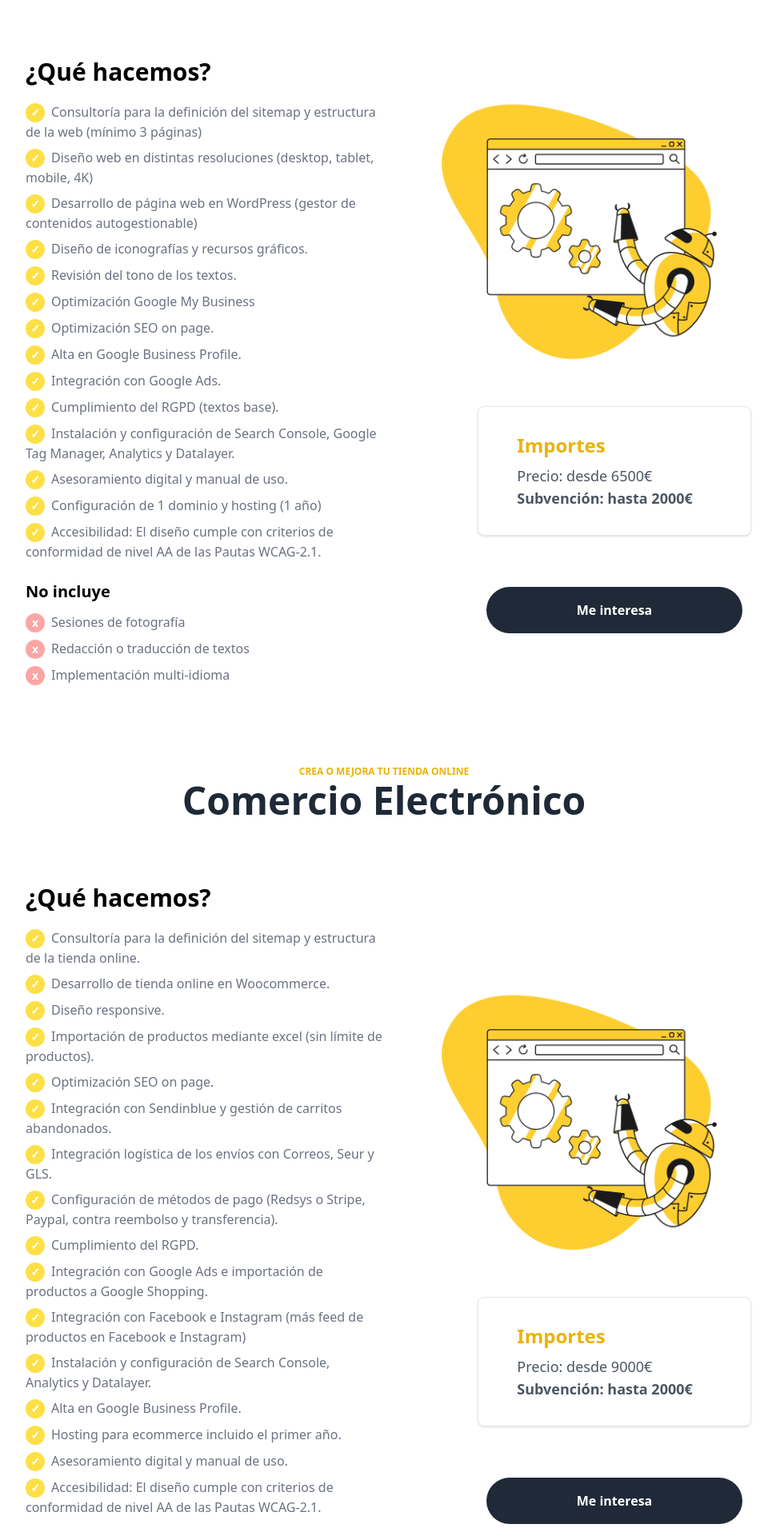
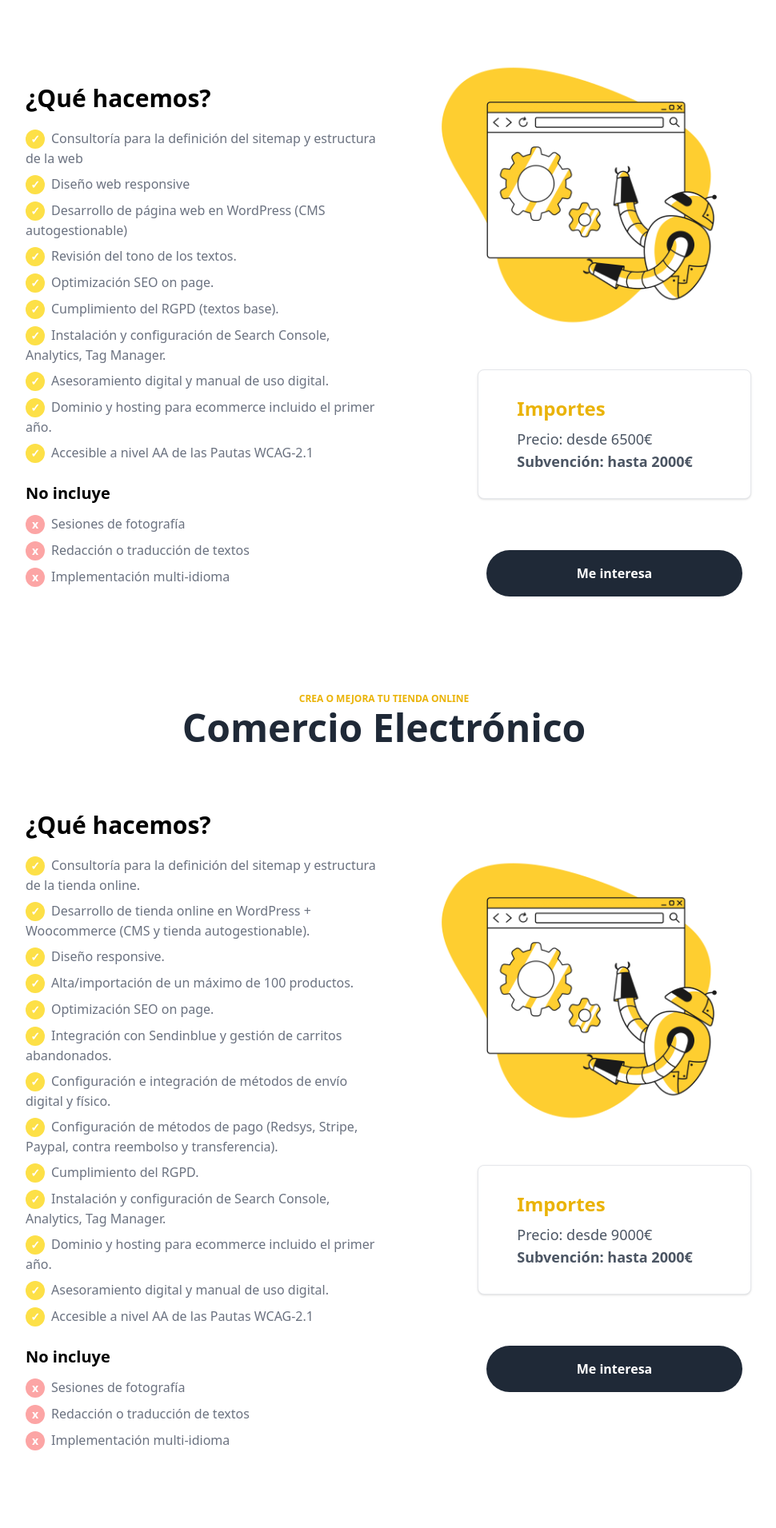
Before and after one commit to blavetstudio/kit-digital-2022, a Next.js app: page / in a window 1280 px wide. Shown: the part 5529-7440 px from the top of the page at 80% size, without its empty margins (160-1130 px from the left). Built offline with nearby package versions, Linux system fonts and the light colour scheme.

Commit message:
Ajustes ofertas web y ecommerce

```diff
--- a/pages/index.js
+++ b/pages/index.js
@@ -319,46 +319,44 @@ export default function Home() {
                     <ul className="p-0 m-0 pt-4 leading-6 border-0 border-gray-300">
 
                     <li className="box-border relative py-1 pl-0 text-left text-gray-500 border-solid">
-                    <span className="inline-flex items-center justify-center w-6 h-6 mr-2 text-white bg-yellow-300 rounded-full"><span className="text-sm font-bold">✓</span></span>Consultoría para la definición del sitemap y estructura de la web (mínimo 3 páginas)</li>
+                    <span className="inline-flex items-center justify-center w-6 h-6 mr-2 text-white bg-yellow-300 rounded-full"><span className="text-sm font-bold">✓</span></span>Consultoría para la definición del sitemap y estructura de la web
+                    </li>
 
                     <li className="box-border relative py-1 pl-0 text-left text-gray-500 border-solid">
-                    <span className="inline-flex items-center justify-center w-6 h-6 mr-2 text-white bg-yellow-300 rounded-full"><span className="text-sm font-bold">✓</span></span>Diseño web en distintas resoluciones (desktop, tablet, mobile, 4K)</li>
+                    <span className="inline-flex items-center justify-center w-6 h-6 mr-2 text-white bg-yellow-300 rounded-full"><span className="text-sm font-bold">✓</span></span>Diseño web responsive
+                    </li>
 
                     <li className="box-border relative py-1 pl-0 text-left text-gray-500 border-solid">
-                    <span className="inline-flex items-center justify-center w-6 h-6 mr-2 text-white bg-yellow-300 rounded-full"><span className="text-sm font-bold">✓</span></span>Desarrollo de página web en WordPress (gestor de contenidos autogestionable)</li>
+                    <span className="inline-flex items-center justify-center w-6 h-6 mr-2 text-white bg-yellow-300 rounded-full"><span className="text-sm font-bold">✓</span></span>Desarrollo de página web en WordPress (CMS autogestionable)
+                    </li>
 
                     <li className="box-border relative py-1 pl-0 text-left text-gray-500 border-solid">
-                    <span className="inline-flex items-center justify-center w-6 h-6 mr-2 text-white bg-yellow-300 rounded-full"><span className="text-sm font-bold">✓</span></span>Diseño de iconografías y recursos gráficos.</li>
+                    <span className="inline-flex items-center justify-center w-6 h-6 mr-2 text-white bg-yellow-300 rounded-full"><span className="text-sm font-bold">✓</span></span>Revisión del tono de los textos.
+                    </li>
 
                     <li className="box-border relative py-1 pl-0 text-left text-gray-500 border-solid">
-                    <span className="inline-flex items-center justify-center w-6 h-6 mr-2 text-white bg-yellow-300 rounded-full"><span className="text-sm font-bold">✓</span></span>Revisión del tono de los textos.</li>
+                    <span className="inline-flex items-center justify-center w-6 h-6 mr-2 text-white bg-yellow-300 rounded-full"><span className="text-sm font-bold">✓</span></span>Optimización SEO on page.
+                    </li>
 
                     <li className="box-border relative py-1 pl-0 text-left text-gray-500 border-solid">
-                    <span className="inline-flex items-center justify-center w-6 h-6 mr-2 text-white bg-yellow-300 rounded-full"><span className="text-sm font-bold">✓</span></span>Optimización Google My Business</li>
+                    <span className="inline-flex items-center justify-center w-6 h-6 mr-2 text-white bg-yellow-300 rounded-full"><span className="text-sm font-bold">✓</span></span>Cumplimiento del RGPD (textos base).
+                    </li>
 
                     <li className="box-border relative py-1 pl-0 text-left text-gray-500 border-solid">
-                    <span className="inline-flex items-center justify-center w-6 h-6 mr-2 text-white bg-yellow-300 rounded-full"><span className="text-sm font-bold">✓</span></span>Optimización SEO on page.</li>
+                    <span className="inline-flex items-center justify-center w-6 h-6 mr-2 text-white bg-yellow-300 rounded-full"><span className="text-sm font-bold">✓</span></span>Instalación y configuración de Search Console, Analytics, Tag Manager.
+                    </li>
 
                     <li className="box-border relative py-1 pl-0 text-left text-gray-500 border-solid">
-                    <span className="inline-flex items-center justify-center w-6 h-6 mr-2 text-white bg-yellow-300 rounded-full"><span className="text-sm font-bold">✓</span></span>Alta en Google Business Profile.</li>
+                    <span className="inline-flex items-center justify-center w-6 h-6 mr-2 text-white bg-yellow-300 rounded-full"><span className="text-sm font-bold">✓</span></span>Asesoramiento digital y manual de uso digital.
+                    </li>
 
                     <li className="box-border relative py-1 pl-0 text-left text-gray-500 border-solid">
-                    <span className="inline-flex items-center justify-center w-6 h-6 mr-2 text-white bg-yellow-300 rounded-full"><span className="text-sm font-bold">✓</span></span>Integración con Google Ads.</li>
+                    <span className="inline-flex items-center justify-center w-6 h-6 mr-2 text-white bg-yellow-300 rounded-full"><span className="text-sm font-bold">✓</span></span>Dominio y hosting para ecommerce incluido el primer año.
+                    </li>
 
                     <li className="box-border relative py-1 pl-0 text-left text-gray-500 border-solid">
-                    <span className="inline-flex items-center justify-center w-6 h-6 mr-2 text-white bg-yellow-300 rounded-full"><span className="text-sm font-bold">✓</span></span>Cumplimiento del RGPD (textos base).</li>
-
-                    <li className="box-border relative py-1 pl-0 text-left text-gray-500 border-solid">
-                    <span className="inline-flex items-center justify-center w-6 h-6 mr-2 text-white bg-yellow-300 rounded-full"><span className="text-sm font-bold">✓</span></span>Instalación y configuración de Search Console, Google Tag Manager, Analytics y Datalayer.</li>
-
-                    <li className="box-border relative py-1 pl-0 text-left text-gray-500 border-solid">
-                    <span className="inline-flex items-center justify-center w-6 h-6 mr-2 text-white bg-yellow-300 rounded-full"><span className="text-sm font-bold">✓</span></span>Asesoramiento digital y manual de uso.</li>
-
-                    <li className="box-border relative py-1 pl-0 text-left text-gray-500 border-solid">
-                    <span className="inline-flex items-center justify-center w-6 h-6 mr-2 text-white bg-yellow-300 rounded-full"><span className="text-sm font-bold">✓</span></span>Configuración de 1 dominio y hosting (1 año)</li>
-
-                    <li className="box-border relative py-1 pl-0 text-left text-gray-500 border-solid">
-                    <span className="inline-flex items-center justify-center w-6 h-6 mr-2 text-white bg-yellow-300 rounded-full"><span className="text-sm font-bold">✓</span></span>Accesibilidad: El diseño cumple con criterios de conformidad de nivel AA de las Pautas WCAG-2.1.</li>
+                    <span className="inline-flex items-center justify-center w-6 h-6 mr-2 text-white bg-yellow-300 rounded-full"><span className="text-sm font-bold">✓</span></span>Accesible a nivel AA de las Pautas WCAG-2.1
+                    </li>
                   </ul>
 
                   <h2 className="mt-5 mb-2 text-xl font-semibold leading-tight border-0 border-gray-300 lg:text-xl md:text-xl">
@@ -422,7 +420,7 @@ export default function Home() {
                     </li>
 
                     <li className="box-border relative py-1 pl-0 text-left text-gray-500 border-solid">
-                    <span className="inline-flex items-center justify-center w-6 h-6 mr-2 text-white bg-yellow-300 rounded-full"><span className="text-sm font-bold">✓</span></span>Desarrollo de tienda online en Woocommerce.
+                    <span className="inline-flex items-center justify-center w-6 h-6 mr-2 text-white bg-yellow-300 rounded-full"><span className="text-sm font-bold">✓</span></span>Desarrollo de tienda online en WordPress + Woocommerce (CMS y tienda autogestionable).
                     </li>
 
                     <li className="box-border relative py-1 pl-0 text-left text-gray-500 border-solid">
@@ -430,7 +428,7 @@ export default function Home() {
                     </li>
 
                     <li className="box-border relative py-1 pl-0 text-left text-gray-500 border-solid">
-                    <span className="inline-flex items-center justify-center w-6 h-6 mr-2 text-white bg-yellow-300 rounded-full"><span className="text-sm font-bold">✓</span></span>Importación de productos mediante excel (sin límite de productos).
+                    <span className="inline-flex items-center justify-center w-6 h-6 mr-2 text-white bg-yellow-300 rounded-full"><span className="text-sm font-bold">✓</span></span>Alta/importación de un máximo de 100 productos.
                     </li>
 
                     <li className="box-border relative py-1 pl-0 text-left text-gray-500 border-solid">
@@ -442,11 +440,11 @@ export default function Home() {
                     </li>
 
                     <li className="box-border relative py-1 pl-0 text-left text-gray-500 border-solid">
-                    <span className="inline-flex items-center justify-center w-6 h-6 mr-2 text-white bg-yellow-300 rounded-full"><span className="text-sm font-bold">✓</span></span>Integración logística de los envíos con Correos, Seur y GLS.
+                    <span className="inline-flex items-center justify-center w-6 h-6 mr-2 text-white bg-yellow-300 rounded-full"><span className="text-sm font-bold">✓</span></span>Configuración e integración de métodos de envío digital y físico.
                     </li>
 
                     <li className="box-border relative py-1 pl-0 text-left text-gray-500 border-solid">
-                    <span className="inline-flex items-center justify-center w-6 h-6 mr-2 text-white bg-yellow-300 rounded-full"><span className="text-sm font-bold">✓</span></span>Configuración de métodos de pago (Redsys o Stripe, Paypal, contra reembolso y transferencia).
+                    <span className="inline-flex items-center justify-center w-6 h-6 mr-2 text-white bg-yellow-300 rounded-full"><span className="text-sm font-bold">✓</span></span>Configuración de métodos de pago (Redsys, Stripe, Paypal, contra reembolso y transferencia).
                     </li>
 
                     <li className="box-border relative py-1 pl-0 text-left text-gray-500 border-solid">
@@ -454,31 +452,19 @@ export default function Home() {
                     </li>
 
                     <li className="box-border relative py-1 pl-0 text-left text-gray-500 border-solid">
-                    <span className="inline-flex items-center justify-center w-6 h-6 mr-2 text-white bg-yellow-300 rounded-full"><span className="text-sm font-bold">✓</span></span>Integración con Google Ads e importación de productos a Google Shopping.
+                    <span className="inline-flex items-center justify-center w-6 h-6 mr-2 text-white bg-yellow-300 rounded-full"><span className="text-sm font-bold">✓</span></span>Instalación y configuración de Search Console, Analytics, Tag Manager.
                     </li>
 
                     <li className="box-border relative py-1 pl-0 text-left text-gray-500 border-solid">
-                    <span className="inline-flex items-center justify-center w-6 h-6 mr-2 text-white bg-yellow-300 rounded-full"><span className="text-sm font-bold">✓</span></span>Integración con Facebook e Instagram (más feed de productos en Facebook e Instagram)
+                    <span className="inline-flex items-center justify-center w-6 h-6 mr-2 text-white bg-yellow-300 rounded-full"><span className="text-sm font-bold">✓</span></span>Dominio y hosting para ecommerce incluido el primer año.
                     </li>
 
                     <li className="box-border relative py-1 pl-0 text-left text-gray-500 border-solid">
-                    <span className="inline-flex items-center justify-center w-6 h-6 mr-2 text-white bg-yellow-300 rounded-full"><span className="text-sm font-bold">✓</span></span>Instalación y configuración de Search Console, Analytics y Datalayer.
+                    <span className="inline-flex items-center justify-center w-6 h-6 mr-2 text-white bg-yellow-300 rounded-full"><span className="text-sm font-bold">✓</span></span>Asesoramiento digital y manual de uso digital.
                     </li>
 
                     <li className="box-border relative py-1 pl-0 text-left text-gray-500 border-solid">
-                    <span className="inline-flex items-center justify-center w-6 h-6 mr-2 text-white bg-yellow-300 rounded-full"><span className="text-sm font-bold">✓</span></span>Alta en Google Business Profile.
-                    </li>
-
-                    <li className="box-border relative py-1 pl-0 text-left text-gray-500 border-solid">
-                    <span className="inline-flex items-center justify-center w-6 h-6 mr-2 text-white bg-yellow-300 rounded-full"><span className="text-sm font-bold">✓</span></span>Hosting para ecommerce incluido el primer año.
-                    </li>
-
-                    <li className="box-border relative py-1 pl-0 text-left text-gray-500 border-solid">
-                    <span className="inline-flex items-center justify-center w-6 h-6 mr-2 text-white bg-yellow-300 rounded-full"><span className="text-sm font-bold">✓</span></span>Asesoramiento digital y manual de uso.
-                    </li>
-
-                    <li className="box-border relative py-1 pl-0 text-left text-gray-500 border-solid">
-                    <span className="inline-flex items-center justify-center w-6 h-6 mr-2 text-white bg-yellow-300 rounded-full"><span className="text-sm font-bold">✓</span></span>Accesibilidad: El diseño cumple con criterios de conformidad de nivel AA de las Pautas WCAG-2.1.
+                    <span className="inline-flex items-center justify-center w-6 h-6 mr-2 text-white bg-yellow-300 rounded-full"><span className="text-sm font-bold">✓</span></span>Accesible a nivel AA de las Pautas WCAG-2.1
                     </li>
 
                   </ul>
```
